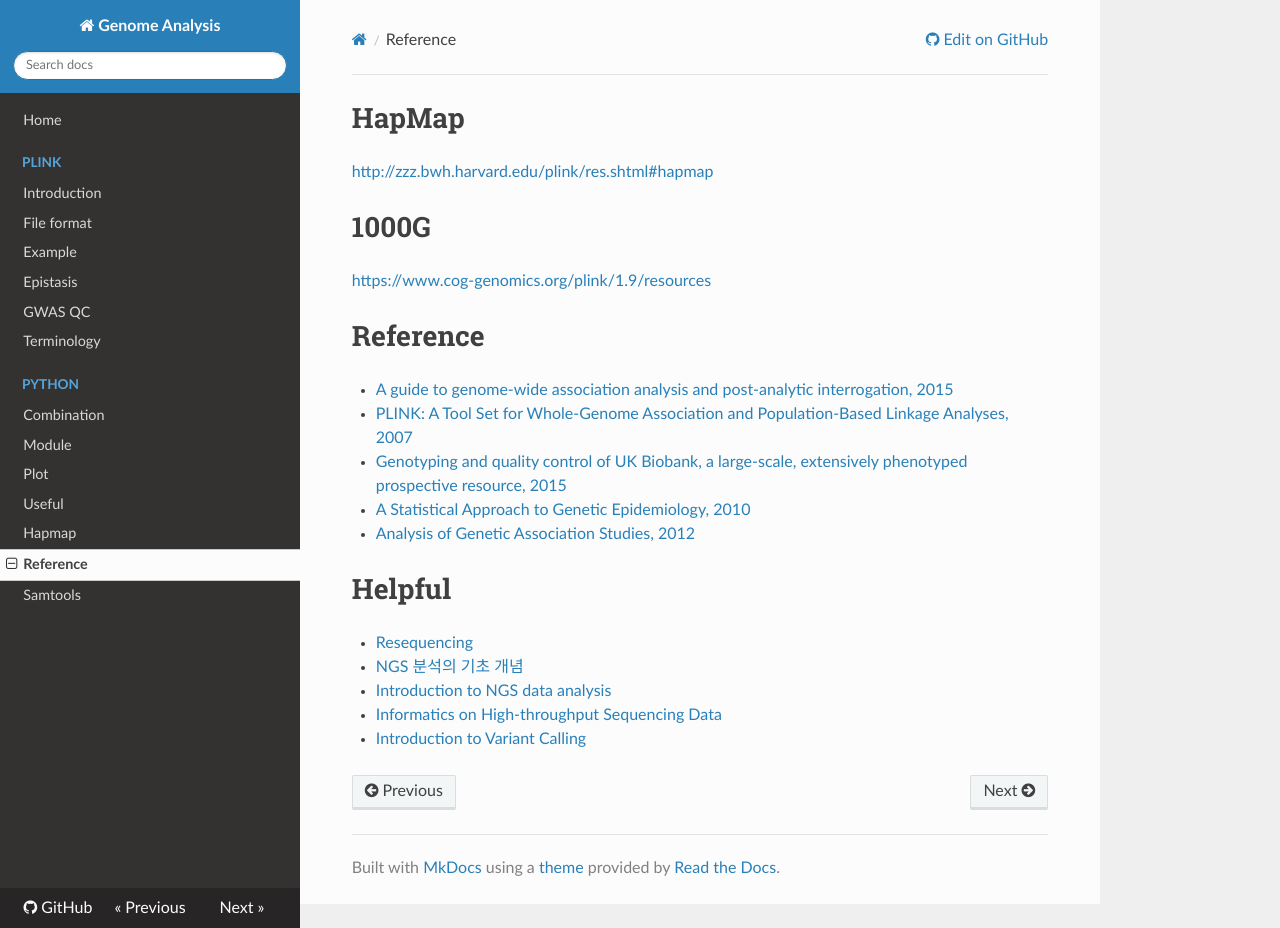
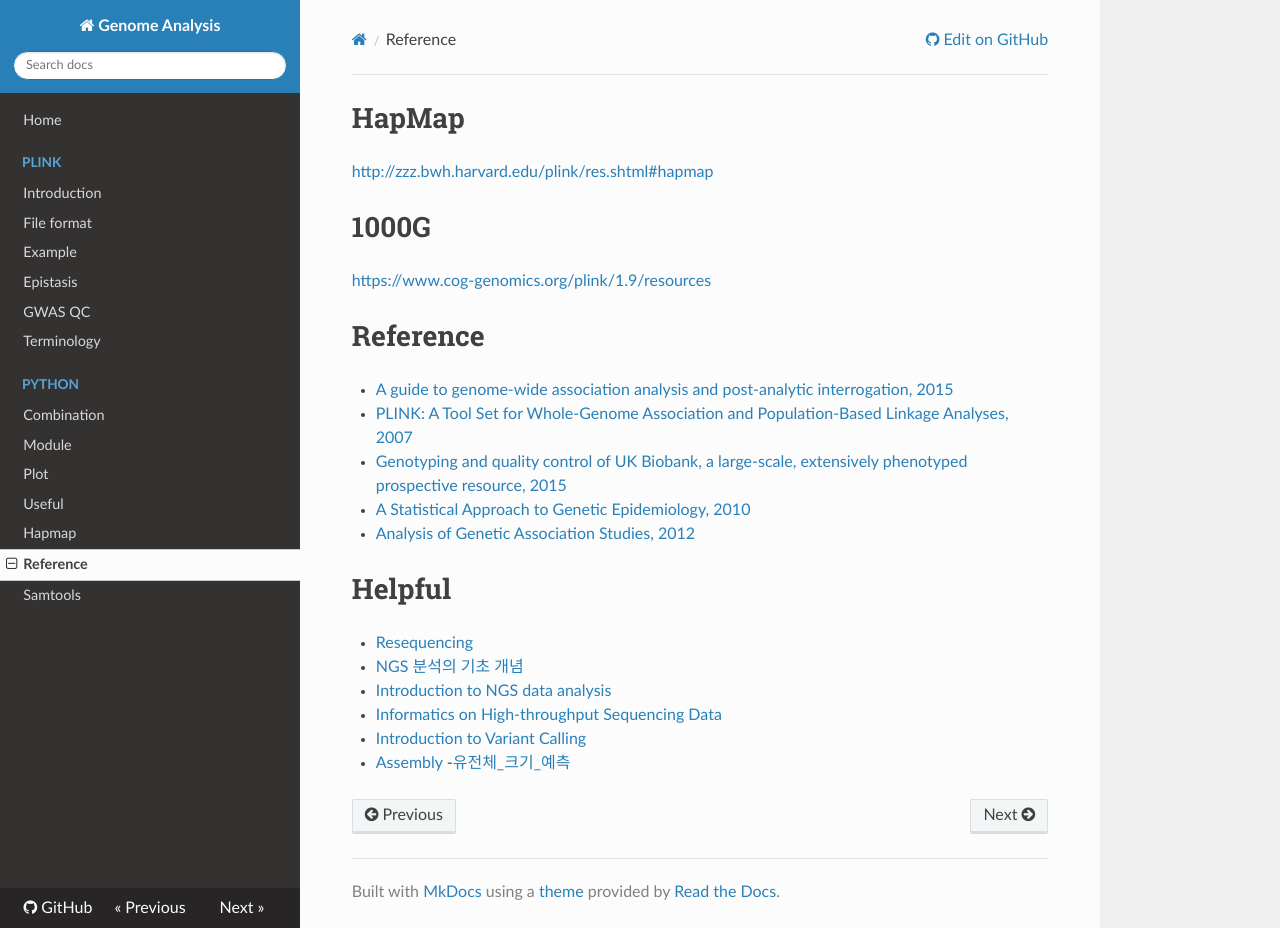
Before and after one commit to WonyoungCho/plink, an MkDocs documentation site: the page built from docs/data_ref.md, in a window 1280 px wide and 928 px high. Built offline with MkDocs 1.6.1, drawn with Linux system fonts in a browser that asks for light colours; nearby versions of some CDN libraries; old or Windows-style settings are respelled for this version of MkDocs.

Commit message:
Update data_ref.md

```diff
--- a/docs/data_ref.md
+++ b/docs/data_ref.md
@@ -17,3 +17,5 @@
 - [Introduction to NGS data analysis](https://genestack-user-tutorials.readthedocs.io/guide/intro-to-ngs.html)
 - [Informatics on High-throughput Sequencing Data](https://bioinformatics.ca/workshops/2016-informatics-high-throughput-sequencing-data/)
 - [Introduction to Variant Calling](https://www.bioconductor.org/help/course-materials/2014/CSAMA2014/3_Wednesday/lectures/VariantCallingLecture.pdf)
+- [Assembly](http://www.incodom.kr/Assembly)
+-[유전체_크기_예측](http://www.incodom.kr/%EC%9C%A0%EC%A0%84%EC%B2%B4/%EC%9C%A0%EC%A0%84%EC%B2%B4_%ED%81%AC%EA%B8%B0_%EC%98%88%EC%B8%A1)
```
